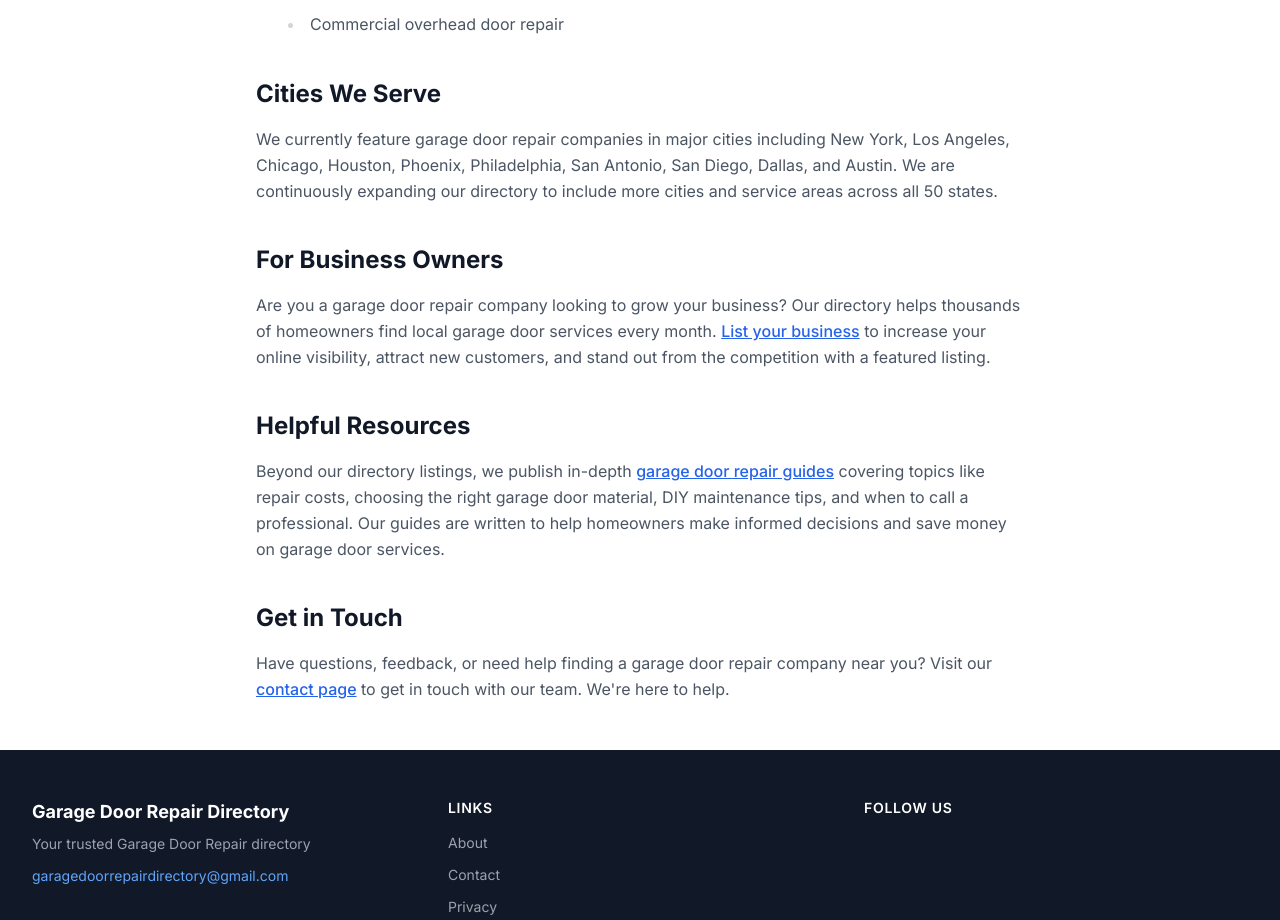
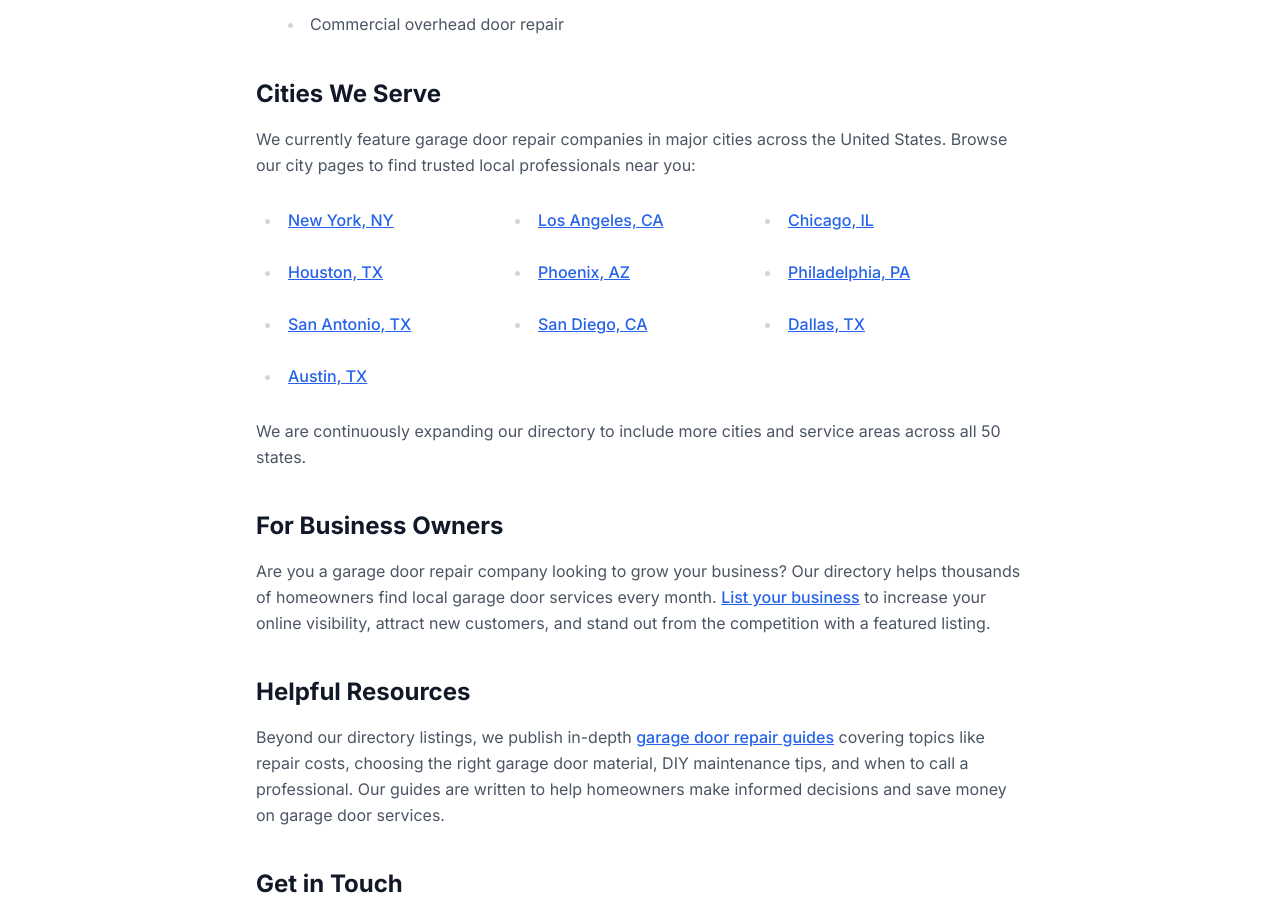
Before and after one commit to turrbo/sites, a Next.js app in the folder directories/garage-door-repair/: page /about in a window 1280 px wide. Shown: the part 963-1883 px from the top of the page. Built offline with nearby package versions, Linux system fonts and the light colour scheme; no server answers.

Commit message:
Add internal city links to About page

```diff
--- a/directories/garage-door-repair/src/app/about/page.tsx
+++ b/directories/garage-door-repair/src/app/about/page.tsx
@@ -66,11 +66,26 @@ export default function AboutPage() {
           <h2 className="text-2xl font-bold text-gray-900 mt-10 mb-4">
             Cities We Serve
           </h2>
+          <p className="text-gray-600 leading-relaxed mb-4">
+            We currently feature garage door repair companies in major cities
+            across the United States. Browse our city pages to find trusted
+            local professionals near you:
+          </p>
+          <ul className="grid grid-cols-2 sm:grid-cols-3 gap-2 mb-4">
+            <li><Link href="/ny/new-york" className="text-blue-600 hover:text-blue-700 font-medium">New York, NY</Link></li>
+            <li><Link href="/ca/los-angeles" className="text-blue-600 hover:text-blue-700 font-medium">Los Angeles, CA</Link></li>
+            <li><Link href="/il/chicago" className="text-blue-600 hover:text-blue-700 font-medium">Chicago, IL</Link></li>
+            <li><Link href="/tx/houston" className="text-blue-600 hover:text-blue-700 font-medium">Houston, TX</Link></li>
+            <li><Link href="/az/phoenix" className="text-blue-600 hover:text-blue-700 font-medium">Phoenix, AZ</Link></li>
+            <li><Link href="/pa/philadelphia" className="text-blue-600 hover:text-blue-700 font-medium">Philadelphia, PA</Link></li>
+            <li><Link href="/tx/san-antonio" className="text-blue-600 hover:text-blue-700 font-medium">San Antonio, TX</Link></li>
+            <li><Link href="/ca/san-diego" className="text-blue-600 hover:text-blue-700 font-medium">San Diego, CA</Link></li>
+            <li><Link href="/tx/dallas" className="text-blue-600 hover:text-blue-700 font-medium">Dallas, TX</Link></li>
+            <li><Link href="/tx/austin" className="text-blue-600 hover:text-blue-700 font-medium">Austin, TX</Link></li>
+          </ul>
           <p className="text-gray-600 leading-relaxed">
-            We currently feature garage door repair companies in major cities including
-            New York, Los Angeles, Chicago, Houston, Phoenix, Philadelphia, San Antonio,
-            San Diego, Dallas, and Austin. We are continuously expanding our directory
-            to include more cities and service areas across all 50 states.
+            We are continuously expanding our directory to include more cities
+            and service areas across all 50 states.
           </p>
 
           <h2 className="text-2xl font-bold text-gray-900 mt-10 mb-4">
```
